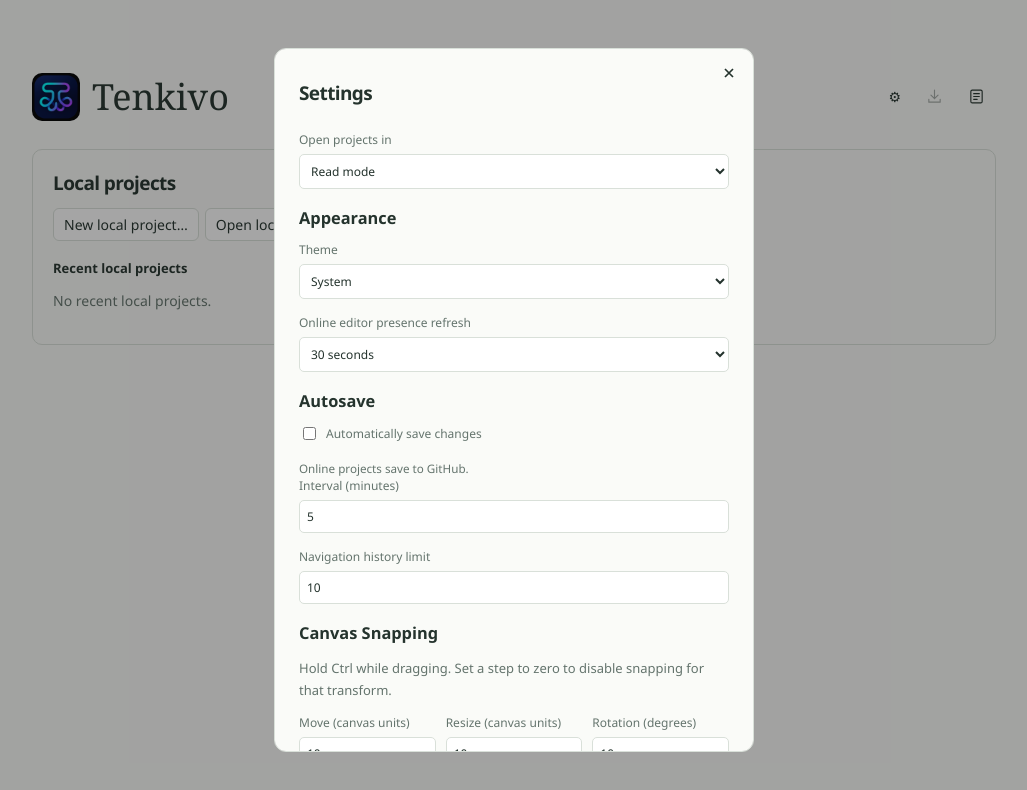
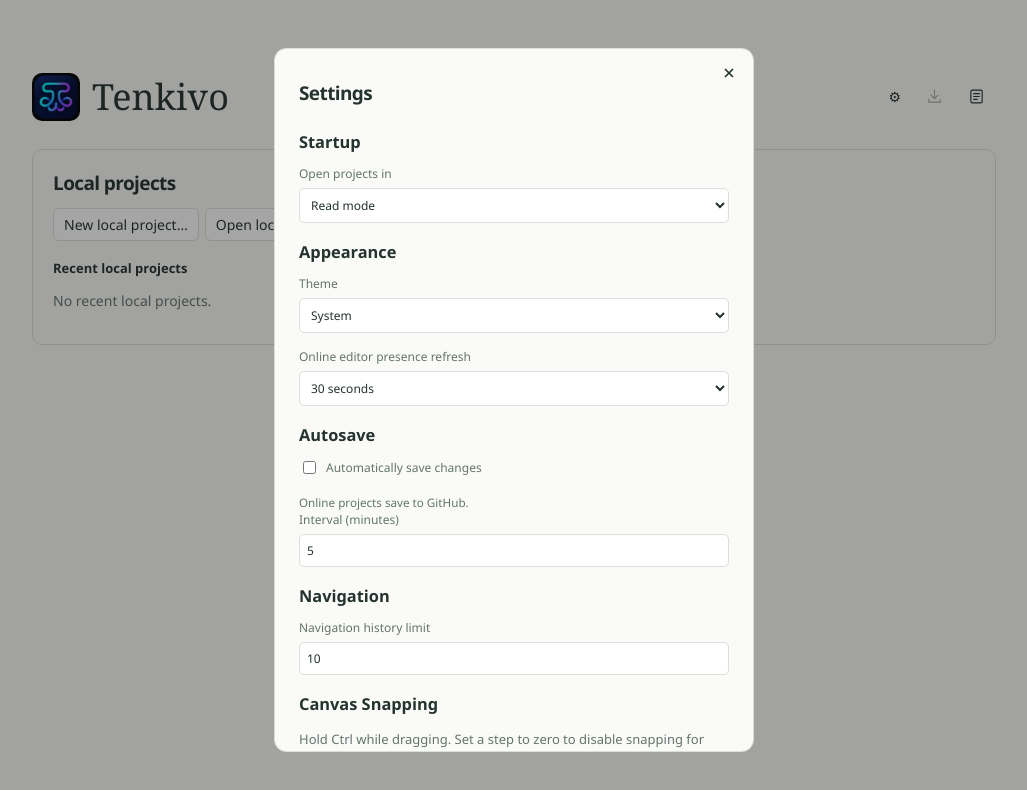
Before and after one commit to DTeruel/Tenkivo, a Svelte app: page / in a window 1280 px wide. Both pictures are taken after a click on the button "Settings". Shown: the top 790 px of the page, without its empty margins (126-1153 px from the left). Built offline with nearby package versions, Linux system fonts and the light colour scheme.

Commit message:
Group startup and navigation settings

```diff
--- a/src/App.svelte
+++ b/src/App.svelte
@@ -2416,6 +2416,7 @@
   </dialog>
   <dialog class="settings" bind:this={settings}>
     {@render closePanel(()=>settings.close())}<h2>Settings</h2>
+    <h3>Startup</h3>
     {#if isTauri()}<label>On startup<select bind:value={startup} onchange={()=>localStorage.setItem('studio-startup',startup)}><option value="welcome">Show welcome screen</option><option value="last">Reopen last project</option></select></label>{/if}
     <label>Open projects in<select value={projectOpeningMode} onchange={event=>setProjectOpeningMode(event.currentTarget.value==='edit'?'edit':'read')}>
       <option value="read">Read mode</option><option value="edit">Edit mode</option>
@@ -2433,6 +2434,7 @@
       if(Number.isInteger(minutes) && minutes>=1 && minutes<=1440)autosaveMinutes=minutes;
       e.currentTarget.value=String(autosaveMinutes);
     }}/></label>
+    <h3>Navigation</h3>
     <label>Navigation history limit<input type="number" min="1" max="100" value={historyLimit} onchange={e=>{setLimit(e.currentTarget.valueAsNumber);e.currentTarget.value=String(historyLimit);}}/></label>
     <h3>Canvas Snapping</h3><p>Hold Ctrl while dragging. Set a step to zero to disable snapping for that transform.</p>
     <div class="snap-fields">
```
